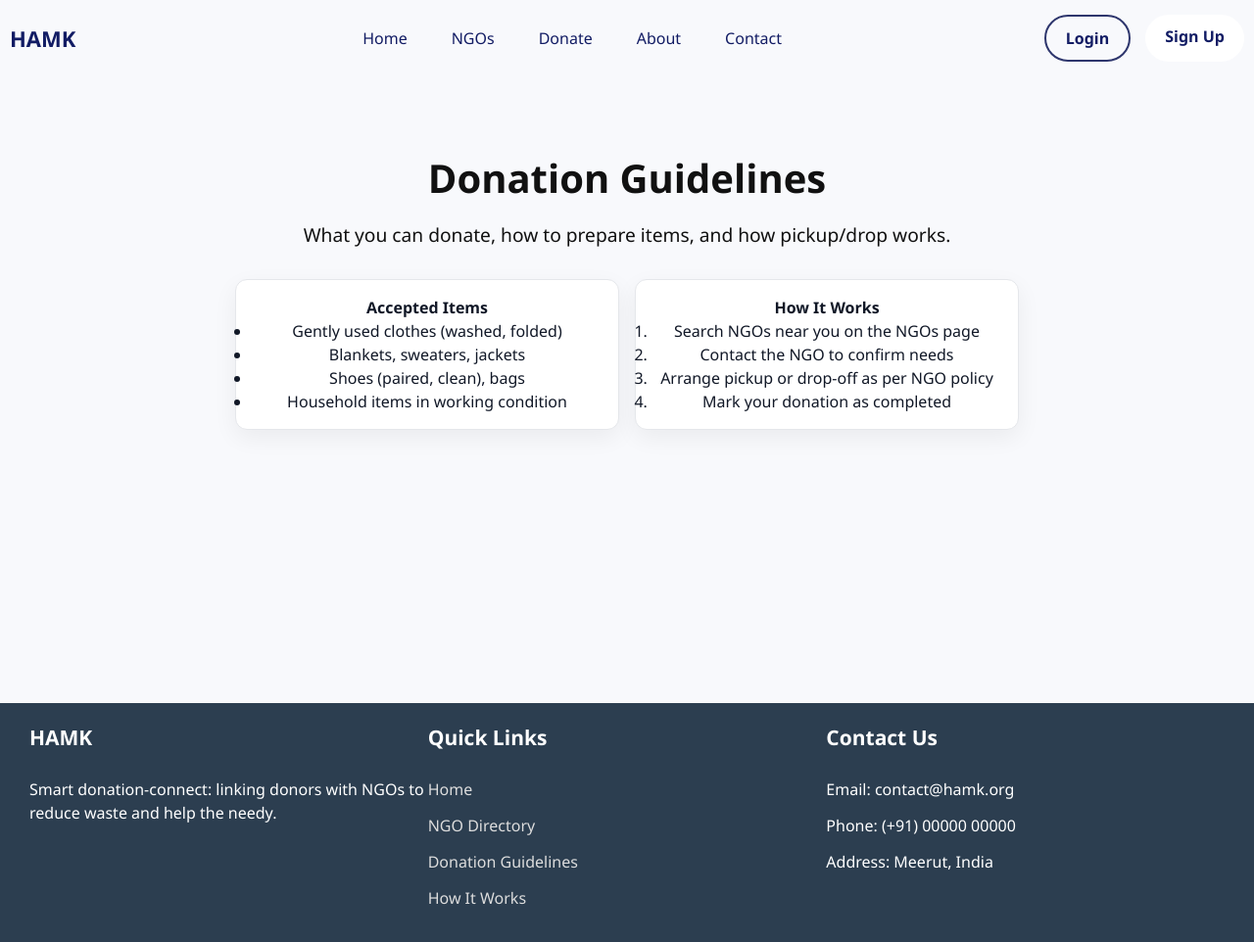
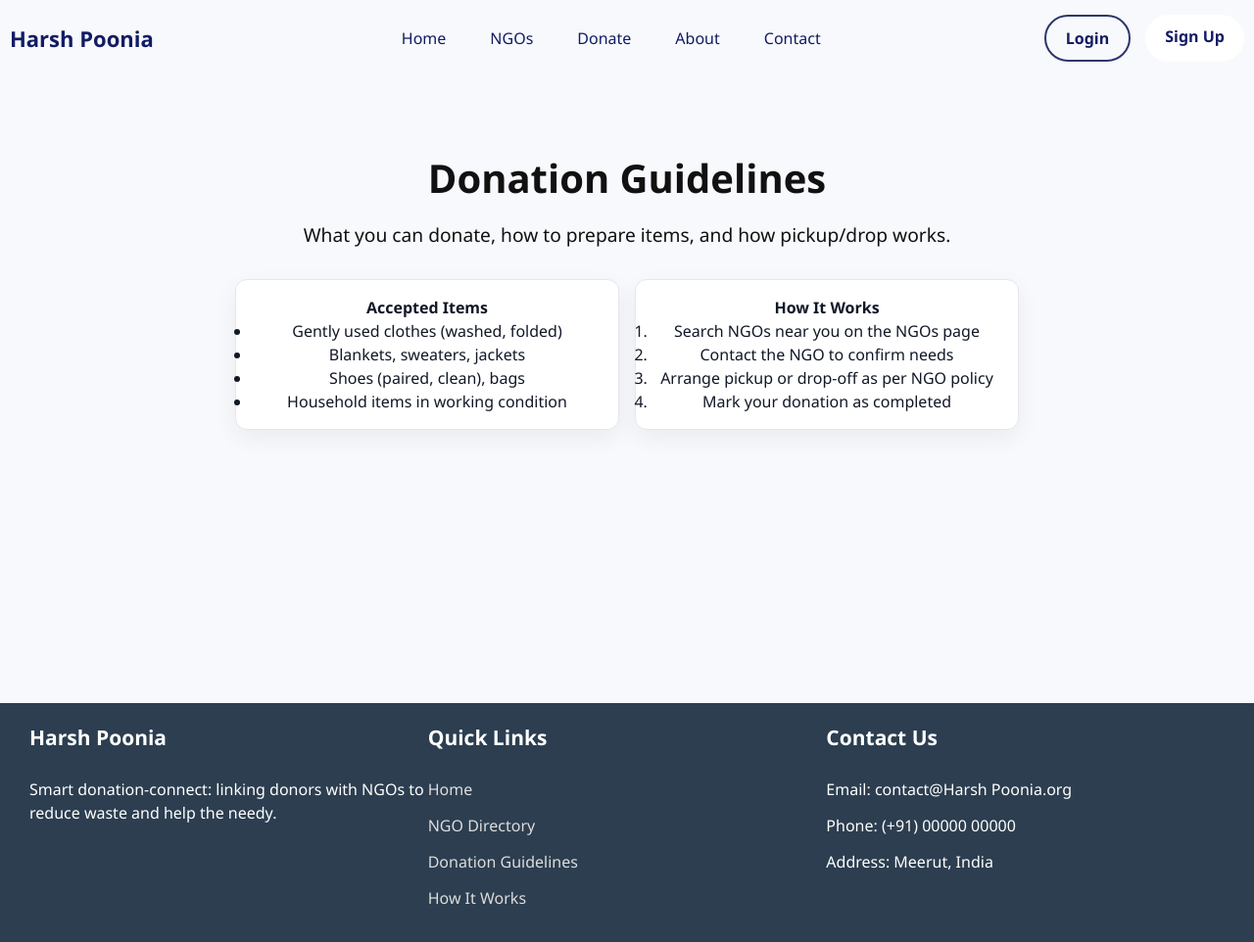
Before and after one commit to Harsh-Pooniaa/mini-project, a plain HTML site: page donate.html in a window 1280 px wide. Shown: the whole page at 98% size. Drawn offline with Linux system fonts and the light colour scheme; a script that the page names is missing.

Commit message:
Update donate.html

```diff
--- a/donate.html
+++ b/donate.html
@@ -3,7 +3,7 @@
 <head>
     <meta charset="UTF-8">
     <meta name="viewport" content="width=device-width, initial-scale=1.0">
-    <title>HAMK - Donate</title>
+    <title>Harsh Poonia - Donate</title>
     <link rel="stylesheet" href="style.css">
     <script defer src="config.js"></script>
     <script defer src="app.js"></script>
@@ -12,7 +12,7 @@
     <header>
         <div class="container">
             <div class="header-content">
-                <a href="index.html" class="brand">HAMK</a>
+                <a href="index.html" class="brand">Harsh Poonia</a>
                 <button class="menu-toggle" id="menu-toggle" aria-label="Open Menu">☰</button>
                 <nav id="nav-menu">
                     <ul>
@@ -64,7 +64,7 @@
         <div class="container">
             <div class="footer-content">
                 <div class="footer-section">
-                    <h3>HAMK</h3>
+                    <h3>Harsh Poonia</h3>
                     <p>Smart donation-connect: linking donors with NGOs to reduce waste and help the needy.</p>
                 </div>
                 <div class="footer-section">
@@ -79,7 +79,7 @@
                 <div class="footer-section">
                     <h3>Contact Us</h3>
                     <ul>
-                        <li>Email: contact@hamk.org</li>
+                        <li>Email: contact@Harsh Poonia.org</li>
                         <li>Phone: (+91) 00000 00000</li>
                         <li>Address: Meerut, India</li>
                     </ul>
```
